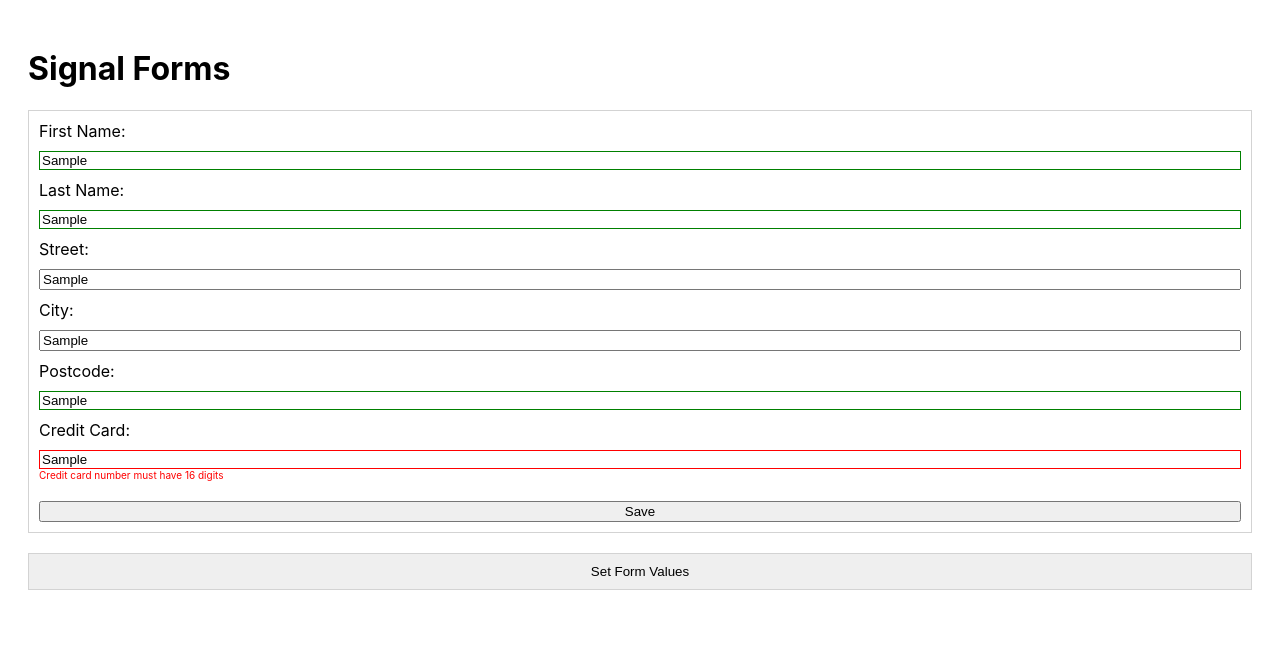
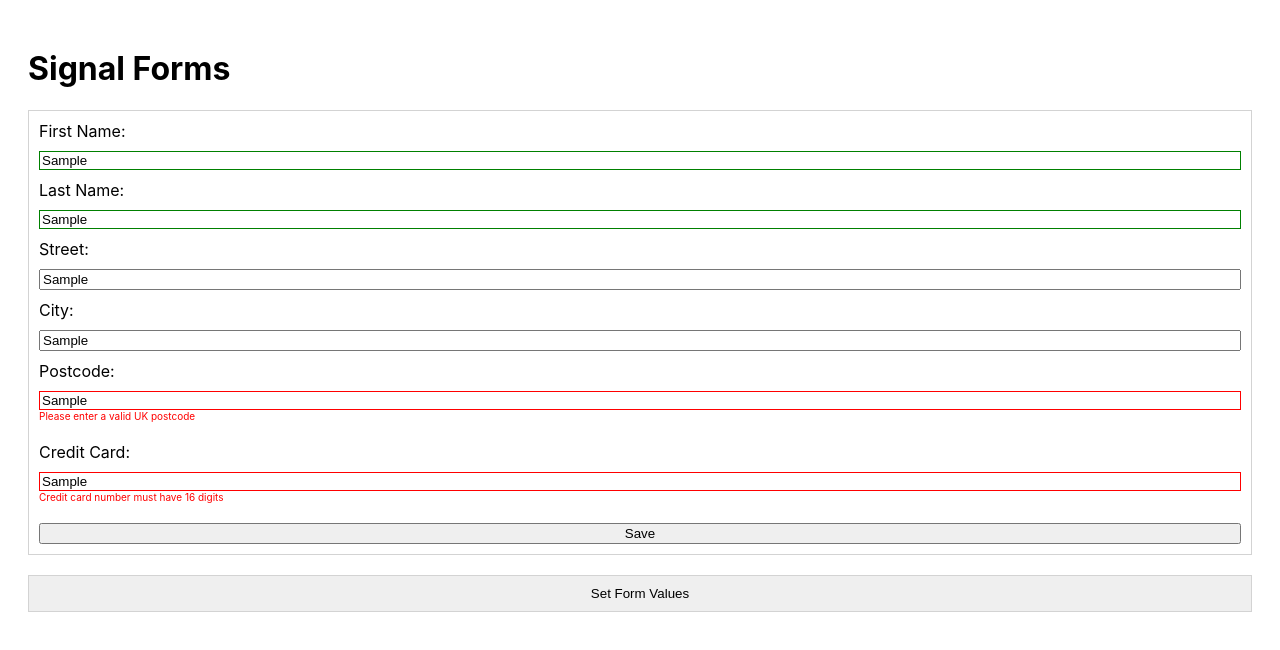
Before and after one commit to liteninkiran/signal-form, an Angular app: page / in a window 1280 px wide. Both pictures are taken after typing "Sample", "Sample", "Sample", "Sample", "Sample", "Sample" into the empty fields and a click on the button "Save". Shown: the top 650 px of the page. Built offline with nearby package versions, Linux system fonts and the light colour scheme.

Commit message:
Built-in validation

```diff
--- a/src/app/components/form-3/form-3.html
+++ b/src/app/components/form-3/form-3.html
@@ -50,6 +50,16 @@
     <div class="form-field">
       <label>Postcode:</label>
       <input type="text" [formField]="addr.postcode" placeholder="Enter postcode" />
+      @let postcode = userForm.address.postcode();
+      @let postcodeErrors = postcode.errors();
+
+      @if (postcode.dirty() && postcode.touched()) {
+        <div class="alert">
+          @for (error of postcodeErrors; track error) {
+            <p>{{ error.message }}</p>
+          }
+        </div>
+      }
     </div>
 
     <!-- Credit Card -->
--- a/src/app/components/form-3/form-3.ts
+++ b/src/app/components/form-3/form-3.ts
@@ -6,6 +6,7 @@ import {
   maxLength,
   minLength,
   PathKind,
+  pattern,
   required,
   SchemaPathTree,
   submit,
@@ -49,6 +50,9 @@ const validation = (path: SchemaPathTree<UserFormModel, PathKind.Root>) => {
   required(path.cc, { message: 'Credit card number is required' });
   minLength(path.cc, 16, { message: 'Credit card number must have 16 digits' });
   maxLength(path.cc, 16, { message: 'Credit card number must be less than 17 digits' });
+  pattern(path.address.postcode, /^[A-Z]{1,2}[0-9][0-9A-Z]?\s?[0-9][A-Z]{2}$/i, {
+    message: 'Please enter a valid UK postcode',
+  });
 };
 
 @Component({
```
